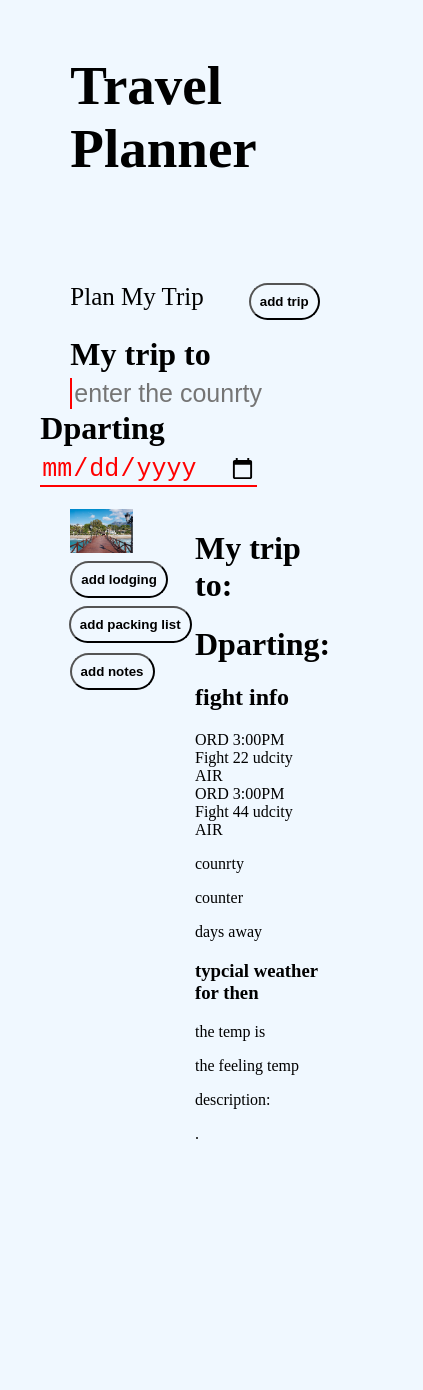
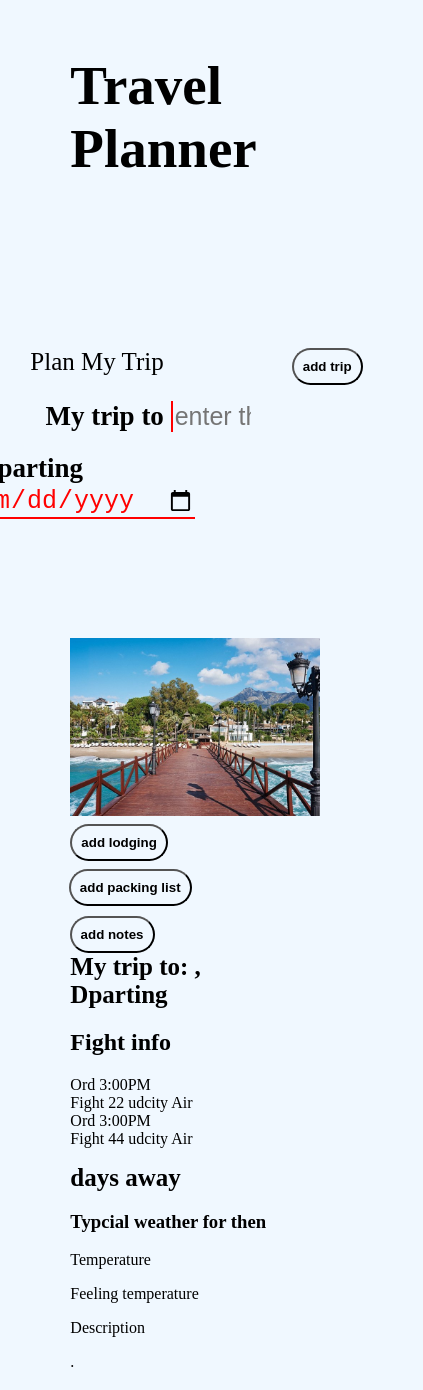
Before and after one commit to Rami-hardware/FinalNano, a website built with webpack: page src/client/views/index.html in a window 390 px wide. Shown: the top 1390 px of the page, 423 px wide, since content can reach past the window. Built offline with nearby package versions, Linux system fonts and the light colour scheme.

Commit message:
responsive

```diff
--- a/src/client/index.js
+++ b/src/client/index.js
@@ -8,6 +8,7 @@ import { Cal } from './js/app'
  // import all the styles all styles must bee scss
 import "./style/styles.scss"
 import "./style/grid.scss"
+import "./style/mobile.scss"
 // export the functionlty
 export {
     getCountyName ,
--- a/src/client/js/app.js
+++ b/src/client/js/app.js
@@ -6,6 +6,8 @@ show the compunt
 */
 //vars
 const btn = document.getElementById('btn');
+
+
 
 const calc = () => {
     let expacted = document.getElementById("date").valueAsDate;
--- a/src/client/style/mobile.scss
+++ b/src/client/style/mobile.scss
@@ -0,0 +1,79 @@
+@import './grid.scss';
+@import './styles.scss';
+
+/*main page*/
+@media (min-width:320px) and (max-width:480px) {
+    .container{
+        grid-template-areas:
+        ". nav nav nav nav ."
+        ". add add add add ."
+        ". img img img img ."
+        ". info info info info .";
+        grid-template-rows: repeat(3,1fr);
+    }
+    .add {
+        p {
+            margin-left: -40px;
+        }
+
+        button {
+            margin-right: -43px;
+        }
+
+        .myTrip {
+            margin-left: -42px;
+            display: block;
+            font-size: 27px;
+        }
+
+        .trip {
+            width: 79%;
+        }
+
+        .depart {
+            font-size: 27px;
+            margin-left: -46px;
+            margin-top: -13px;
+        }
+    }
+    .img{
+        img{
+            width: 100%;
+        }
+    }
+}
+
+@media screen and (min-width:768px) and (max-width:900px) {
+
+    .add {
+        .myTrip {
+            margin-left: -20%
+        }
+
+        .trip {
+            width: 39%;
+        }
+
+        .depart {
+            margin-right: -98px;
+            margin-top: 0px;
+        }
+    }
+}
+
+@media(max-width:1024px) and (max-width:1200px) {
+    .add {
+        .myTrip {
+            margin-left: -10%
+        }
+
+        .trip {
+            width: 28%;
+        }
+
+        .depart {
+            margin-right: 50%;
+            margin-top: 3px
+        }
+    }
+}
--- a/src/client/style/styles.scss
+++ b/src/client/style/styles.scss
@@ -1,6 +1,8 @@
 @import url(http://fonts.googleapis.com/css?family=Roboto+Slab|Open+Sans:400italic,700italic,400,700);
 /*vars*/
-$font-size: 25px;
+$fsize: 25px;
+$bold: bold;
+$font-family:Kalam,serif;
 /*Mix*/
 @mixin button ($dir) {
     float: $dir;
@@ -16,8 +18,11 @@ $font-size: 25px;
 }
 //gineral style
 span{
-    text-transform: uppercase;
+    text-transform: capitalize;
     }
+.font{
+    font-family:Cardo,serif
+}
 // applyig styles
 body{
     background-color: aliceblue;
@@ -32,7 +37,6 @@ nav{
 //navbar
 //add
 .add{
-
     p{
         font-size: 25px;
     }
@@ -44,11 +48,13 @@ nav{
     }
     .myTrip{
         display: inline;
-        margin-right: 10%;
+        margin-left: 11%;
+        font-family: $font-family;
     }
     .depart{
         float: right;
-        margin-right: 25%;
+        font-family: $font-family;
+        margin-right: 29%;
         margin-top: 0%;
     }
     .trip{
@@ -57,6 +63,7 @@ nav{
         border-left: 2px red solid;
         font-size: 25px;
         color: red;
+        width: 12%;
     }
     .date{
         background-color: transparent;
@@ -64,12 +71,13 @@ nav{
         border-bottom: 2px red solid;
         font-size: 25px;
         color: red;
+
     }
 }
 //img
 .img{
     img{
-        width: 50%;
+        width: 80%;
         display: block;
     }
     .lodging{
@@ -90,3 +98,20 @@ nav{
         @include btnHover
     }
 }
+// info
+.info{
+    .tripTo{
+        font-size: $fsize;
+        font-weight: $bold;
+        font-family: $font-family;
+    }
+    .Dparting{
+        font-size: $fsize;
+        font-weight: $bold;
+        font-family: $font-family;
+    }
+    .conurty{
+        font-size: $fsize;
+        font-weight: $bold;
+    }
+}
--- a/src/client/views/index.html
+++ b/src/client/views/index.html
@@ -3,7 +3,8 @@
 
 <head>
     <meta charset="utf-8">
-    <title>Test</title>
+    <meta name="viewport" content="width=device-width, initial-scale=1.0">
+    <title>Final Project</title>
 </head>
 
 <body>
@@ -19,7 +20,7 @@
                     <span>p</span>lan <span>m</span>y <span>t</span>rip
                     <button id="btn" onclick="Client.getCountyName(),Client.getWeather(),Client.getImg(), Client.Cal()">add trip</button>
                 </p>
-                <div id="hid">
+                <div>
                     <h1 class="myTrip">
                         <span>m</span>y trip to
                         <input type="text" placeholder="enter the counrty" class="trip" id="county" name="name">
@@ -32,25 +33,24 @@
         </div>
         <!--add section-->
         <!--Image section-->
-        <div class="img">
+        <div class="img " id="Image">
             <img src="../media/marbella.png" alt="img" id="img" name="img"/>
-            <button class="lodging">add lodging</button>
+            <button class="lodging" onclick="alert('coming soon')">add lodging</button>
 
-            <button class="packing">add packing list</button>
+            <button class="packing" onclick="alert('coming soon')">add packing list</button>
 
-            <button class="notes">add notes</button>
+            <button class="notes" onclick="alert('coming soon')">add notes</button>
         </div>
         <!--Image section-->
         <!--info section-->
-        <div class="info">
-            <h1>
-                <span>m</span>y trip to: <h2 id="name"><h2 id="Cname" name="Cname"></h2> </h2>
-
-            </h1>
-            <h1>
-                <span>d</span>parting: <h2 id="showDate"></h2>
-            </h1>
-            <h2>fight info</h2>
+        <div class="info " id="Info">
+                <div class="tripTo">
+                    <span>m</span>y trip to: <span id="name"></span> , <span id="Cname" name="Cname"></span>
+                </div>
+            <div class="Dparting">
+                <span>d</span>parting  <span id="showDate"></span>
+            </div>
+            <h2 class="font"><span>f</span>ight info</h2>
             <p>
                 <span>ord</span> 3:00PM
                 <br />
@@ -61,11 +61,13 @@
                 <span>f</span>ight 44 udcity <span>air</span>
             </p>
             <p>
-            <p>counrty <p id="counter">counter</p> days away</p>
-            <h3>typcial weather for then</h3>
-            <p>the temp is <p name="temp" id="temp"></p></p>
-            <p>the feeling temp <p name="feelTemp" id="feelTemp"></p></p>
-            <p>description: <p name="description" id="description">.</p></p>
+            <div class="conurty" class="font">
+                <span id="counter"></span> days away
+            </div>
+            <h3 class="font"><span>t</span>ypcial weather for then</h3>
+            <p><span>t</span>emperature <p name="temp" id="temp"></p></p>
+            <p><span>f</span>eeling temperature <p name="feelTemp" id="feelTemp"></p></p>
+            <p><span>d</span>escription <p name="description" id="description">.</p></p>
             </p>
         </div>
         <!--info section-->
--- a/src/server/index.js
+++ b/src/server/index.js
@@ -36,3 +36,6 @@ app.post('/saveData', (req, res) => {
 app.listen(5051, function () {
     console.log('Example app listening on port 5051!')
 })
+app.get('/test', function (req, res) {
+  res.send(mockAPIResponse)
+})
--- /dev/null
+++ b/src/server/mockAPI.js
@@ -0,0 +1,6 @@
+let json = {
+    'title': 'test json response',
+    'message': 'this is a message',
+    'time': 'now'
+}
+module.exports = json
```
Also changed, not shown: src/client/Test/testApp.test.js (added, +5 -0 lines).
